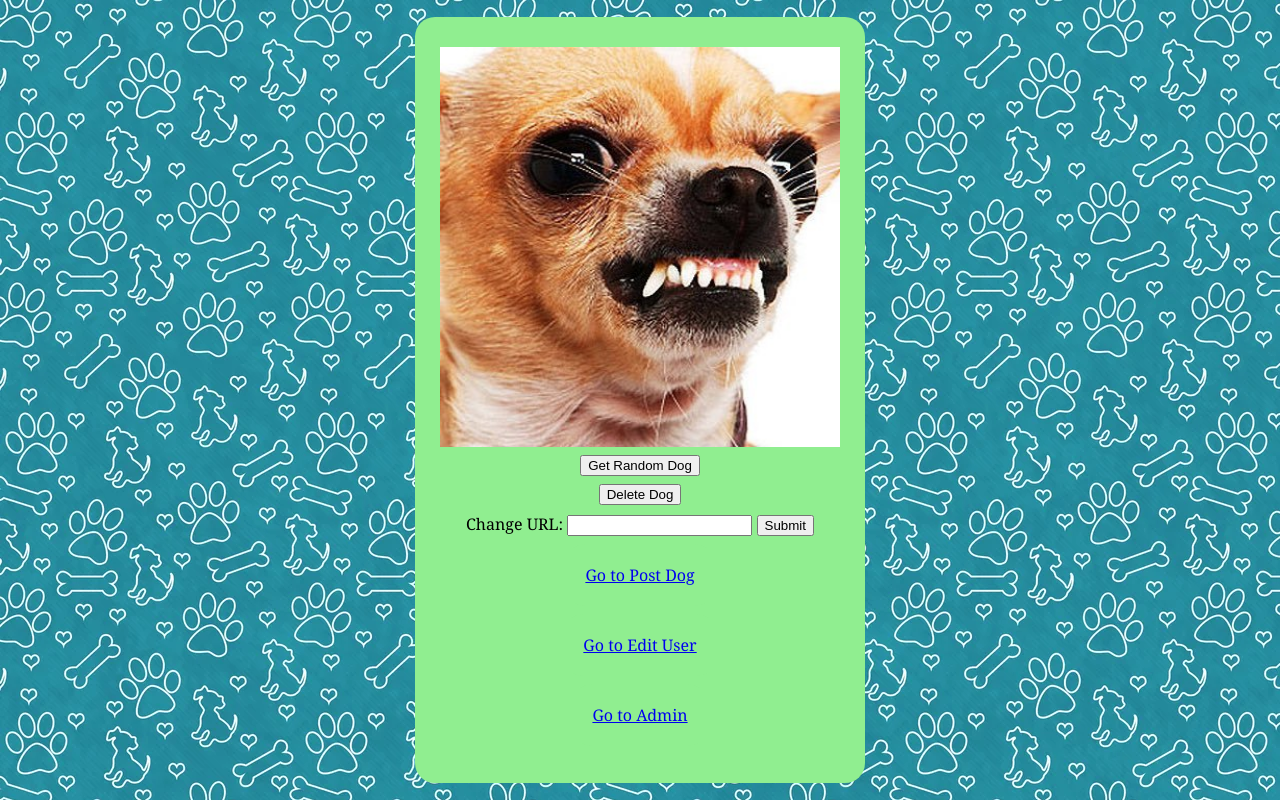
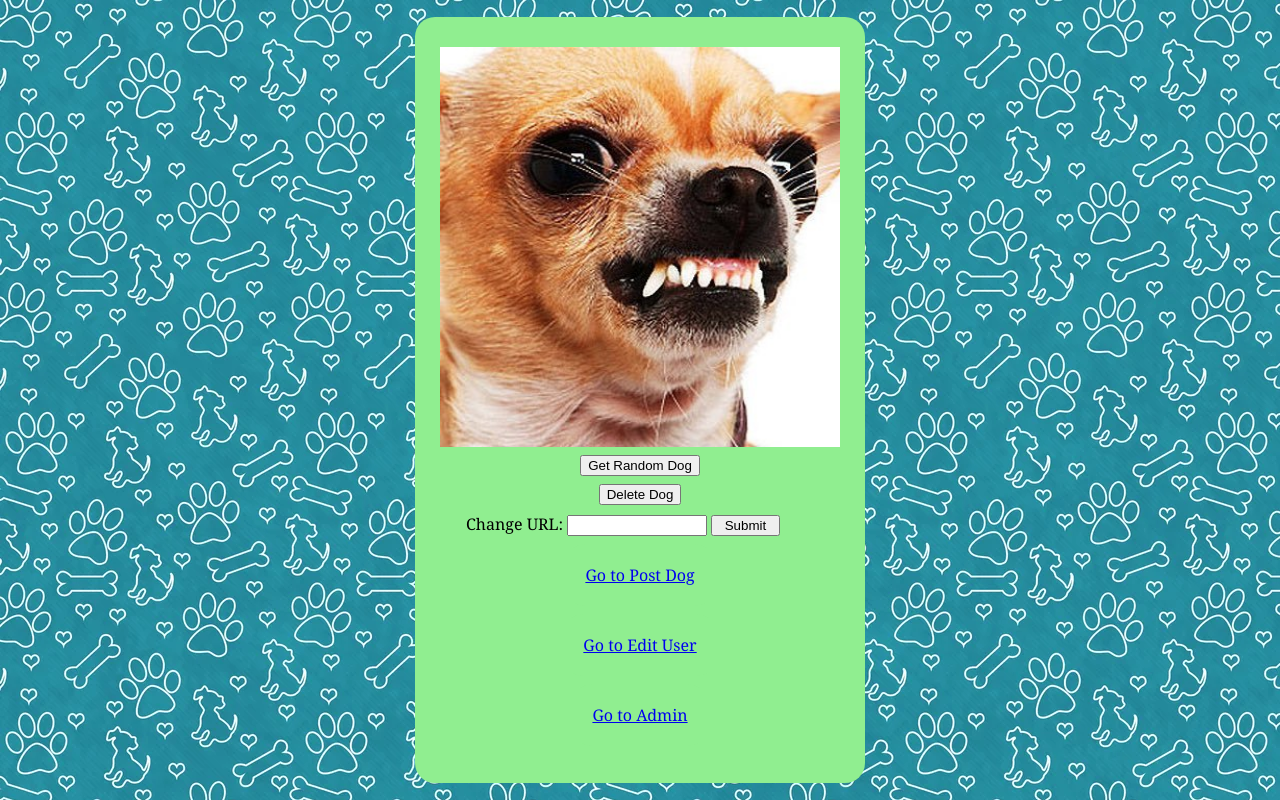
Before and after one commit to Oliver340/DOGAAS, a plain HTML site: page html/getDog.html in a window 1280 px wide. Drawn offline with Linux system fonts and the light colour scheme; no server answers.

Commit message:
fixed get dog

```diff
--- a/css/getDog.css
+++ b/css/getDog.css
@@ -18,3 +18,9 @@ body {
 #dogImg {
     width: 50vmin;
 }
+#editDogForm > input[type="submit"] {
+    width: 20%;
+}
+#urlInput {
+    width: 40%;
+}
```
